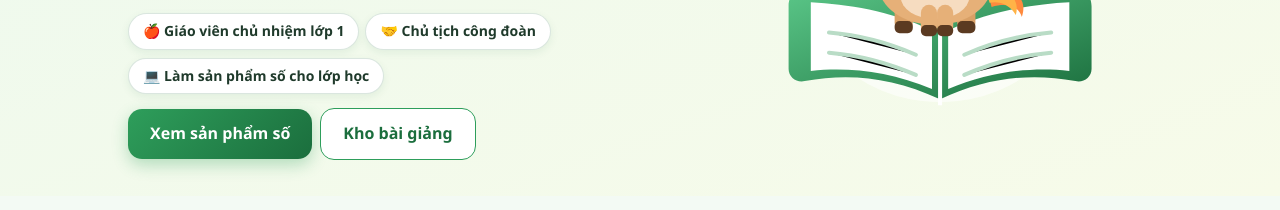
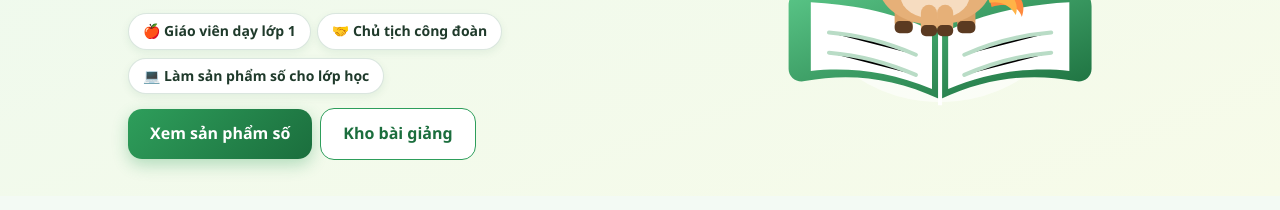
Before and after one commit to dieuthuy78hoangmai-lgtm/DIEUTHUY-HOANGMAI, a plain HTML site: page index.html in a window 1280 px wide. Shown: the part 370-580 px from the top of the page. Drawn offline with Linux system fonts and the light colour scheme.

Commit message:
Add files via upload

```diff
--- a/index.html
+++ b/index.html
@@ -91,7 +91,7 @@ section{position:relative;overflow:hidden}
     <img class="avatar" src="chan-dung.jpg" width="132" height="132" alt="Cô Nguyễn Thị Diệu Thúy">
     <h1>Nguyễn Thị Diệu Thúy</h1>
     <p class="vt">Yêu nghề, mến trẻ · Nhiều năm đồng hành cùng các em lớp 1<br>Trường Tiểu học chất lượng cao Hoàng Mai, Hà Nội</p>
-    <span class="chip">🍎 Giáo viên chủ nhiệm lớp 1</span><span class="chip">🤝 Chủ tịch công đoàn</span><span class="chip">💻 Làm sản phẩm số cho lớp học</span>
+    <span class="chip">🍎 Giáo viên dạy lớp 1</span><span class="chip">🤝 Chủ tịch công đoàn</span><span class="chip">💻 Làm sản phẩm số cho lớp học</span>
     <div><a class="nut" href="#san-pham">Xem sản phẩm số</a><a class="nut phu" href="#bai-giang">Kho bài giảng</a></div>
   </div>
   <svg class="tranh" viewBox="0 0 420 340" role="img" aria-label="Minh hoạ lớp học: cuốn sách mở, bút chì, mặt trời và các ngôi sao">
```
